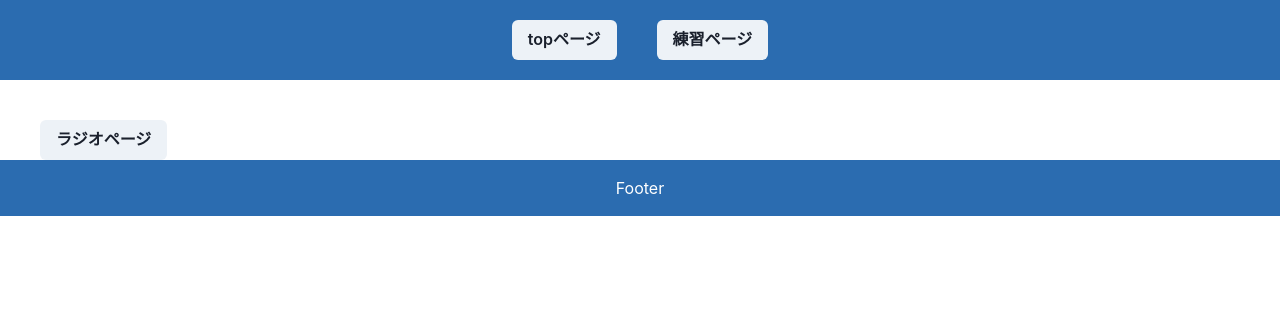
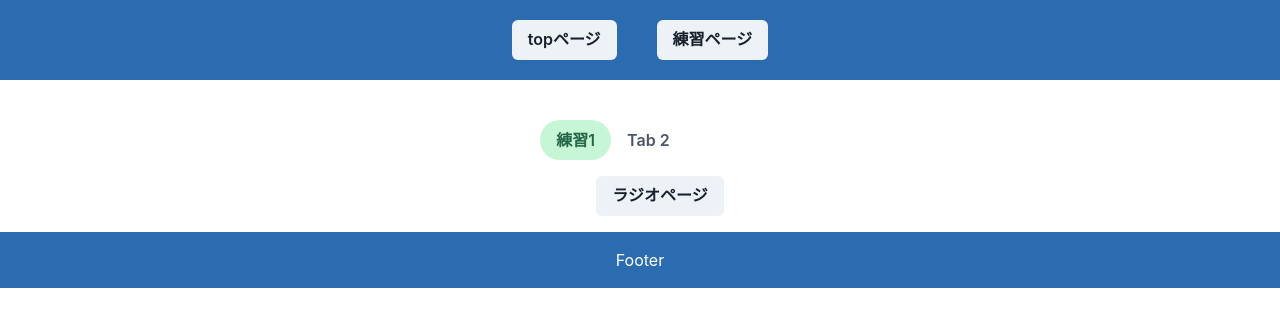
Before and after one commit to sakana-san/react-sample-benkyou, a React (Create React App) app: page /Practice in a window 1280 px wide. Shown: the top 326 px of the page. Built offline with nearby package versions, Linux system fonts and the light colour scheme; the HTML template or start-up script is replaced by a standard one.

Commit message:
練習ページのデザイン修正

```diff
--- a/src/components/Practice.tsx
+++ b/src/components/Practice.tsx
@@ -1,11 +1,26 @@
-import React from "react";
-import { Link } from "react-router-dom";
-import { Button } from "@chakra-ui/react";
+import React from "react"
+import { Link } from "react-router-dom"
+import {  Flex, Button, Tabs, TabList, TabPanels, Tab, TabPanel } from '@chakra-ui/react'
 
 export const Practice = () => {
   return (
-    <div>
-      <Button ml="10"><Link to='/Radio'>ラジオページ</Link></Button>
-    </div>
+    <>
+    <Flex alignItems="center" justifyContent="center">
+      <Tabs variant='soft-rounded' colorScheme='green'>
+        <TabList>
+          <Tab>練習1</Tab>
+          <Tab>Tab 2</Tab>
+        </TabList>
+        <TabPanels>
+          <TabPanel>
+            <Button ml="10"><Link to='/Radio'>ラジオページ</Link></Button>
+          </TabPanel>
+          <TabPanel>
+            <p>two!</p>
+          </TabPanel>
+        </TabPanels>
+      </Tabs>
+    </Flex>
+    </>
   )
 }
```
